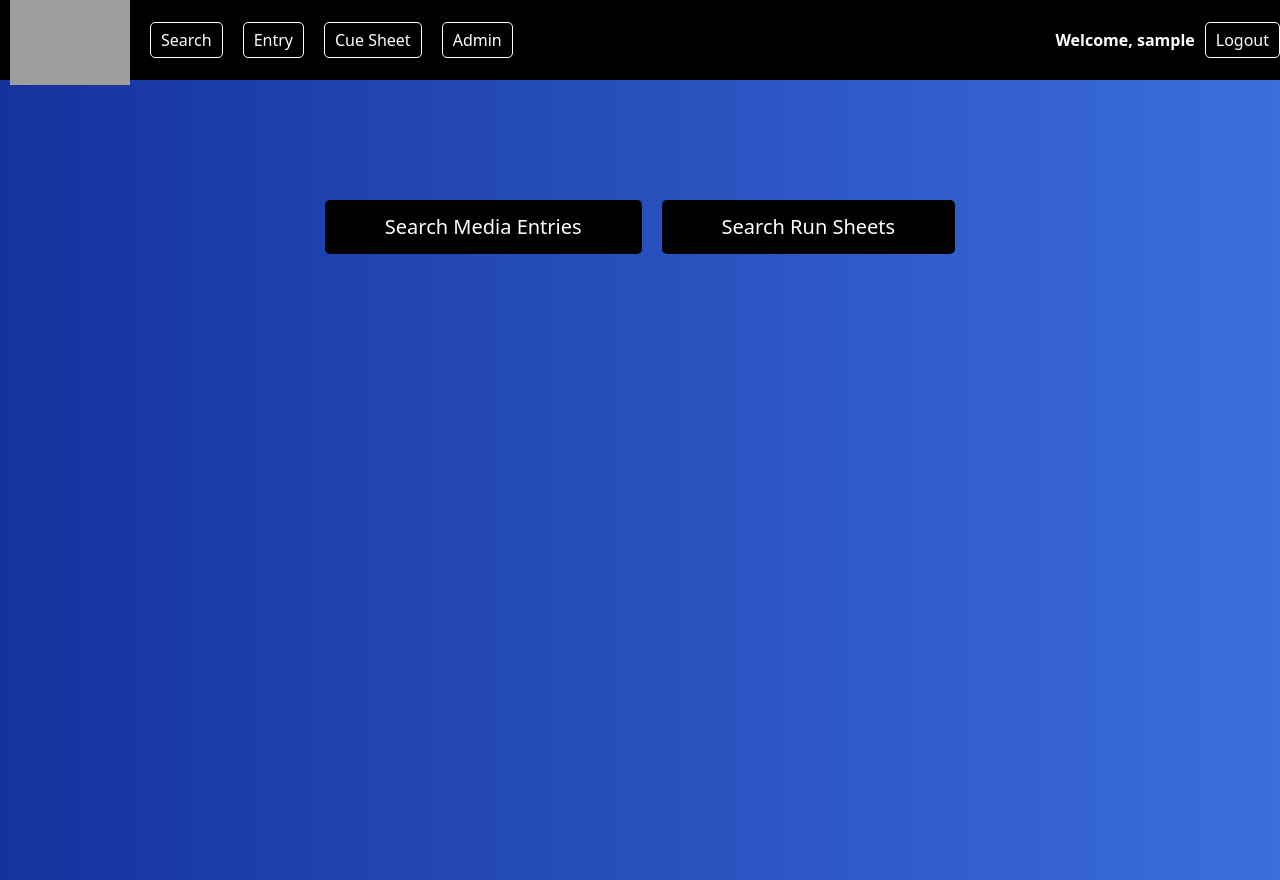
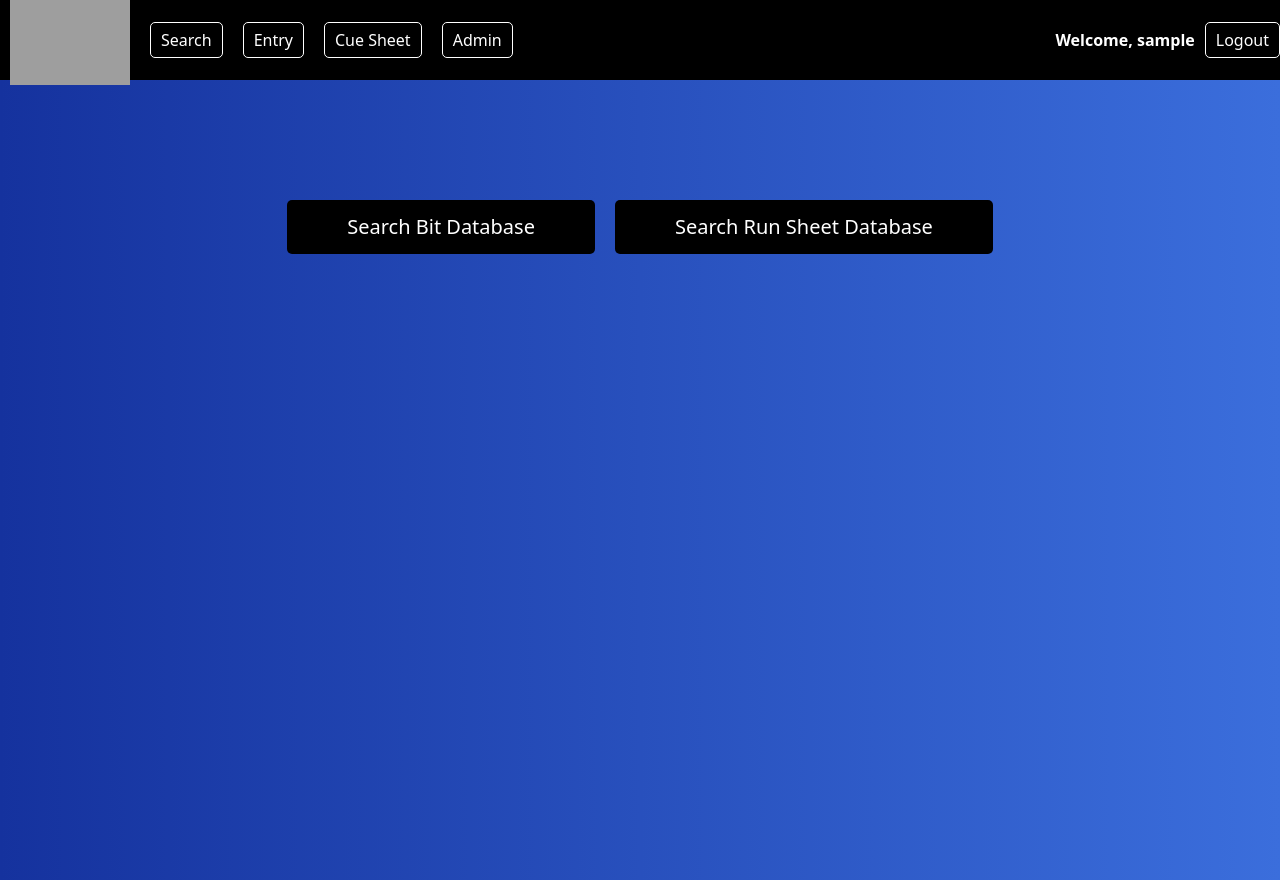
Before and after one commit to anfullhart/BobAndTom3, a React (Create React App) app: page / in a window 1280 px wide. Built offline with nearby package versions, Linux system fonts and the light colour scheme; sample sign-in values are in the browser's storage; grey boxes are pictures that could not be loaded.

Commit message:
Update link text for media and run sheet databases

```diff
--- a/src/pages/home.js
+++ b/src/pages/home.js
@@ -40,7 +40,7 @@ const Home = () => {
           onMouseEnter={(e) => (e.target.style.backgroundColor = "grey")}
           onMouseLeave={(e) => (e.target.style.backgroundColor = "black")}
         >
-          Search Media Entries
+          Search Bit Database
         </Link>
 
         <Link
@@ -49,7 +49,7 @@ const Home = () => {
           onMouseEnter={(e) => (e.target.style.backgroundColor = "grey")}
           onMouseLeave={(e) => (e.target.style.backgroundColor = "black")}
         >
-          Search Run Sheets
+          Search Run Sheet Database
         </Link>
       </div>
     </div>
```
